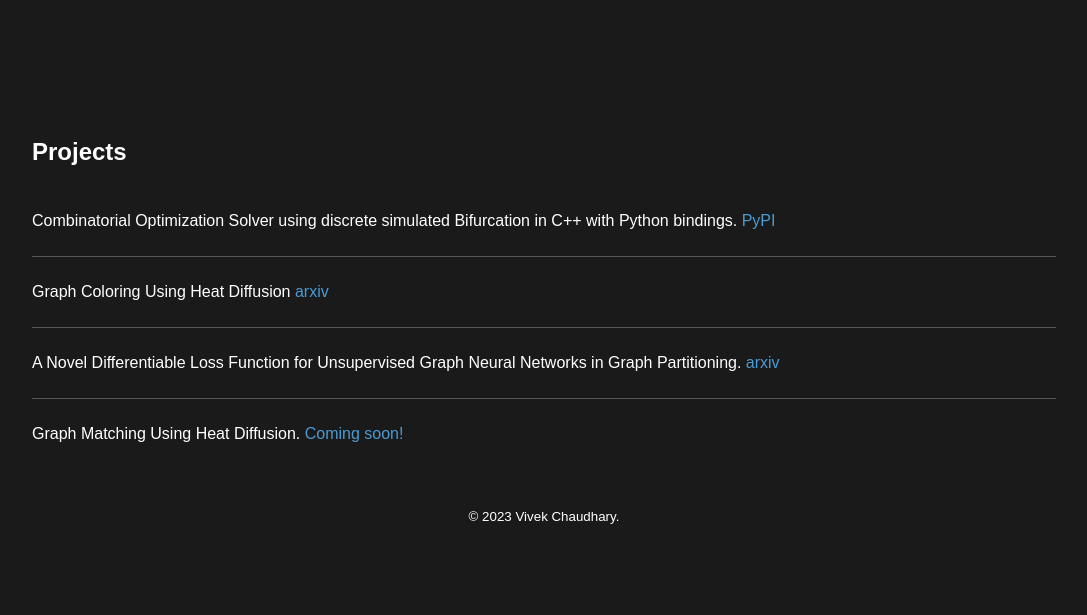
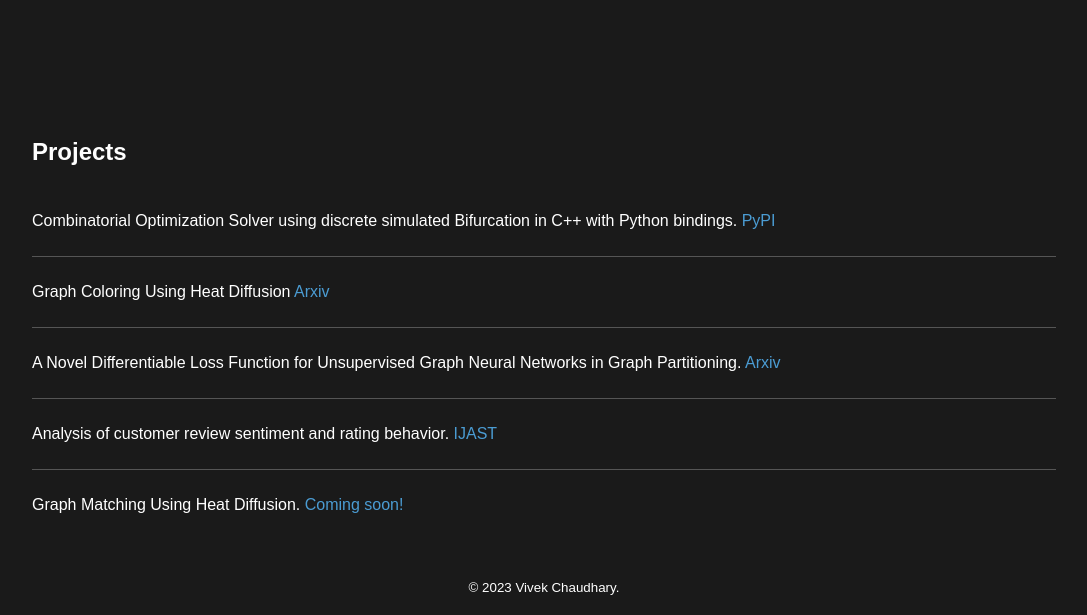
Before and after one commit to chaudhary-vivek/vivek.chaudhary.github.io, a plain HTML site: page research.html in a window 1280 px wide. Shown: the part 198-813 px from the top of the page, without its empty margins (96-1183 px from the left). Drawn offline with Linux system fonts and the light colour scheme.

Commit message:
Update research.html

```diff
--- a/research.html
+++ b/research.html
@@ -79,10 +79,13 @@
     <p> Combinatorial Optimization Solver using discrete simulated Bifurcation in C++ with Python bindings. <a href="https://pypi.org/project/cosbr/">PyPI</a></p>
   </div>
   <div class="publication">
-    <p> Graph Coloring Using Heat Diffusion  <a href="https://arxiv.org/abs/2404.14457">arxiv </a></p>
+    <p> Graph Coloring Using Heat Diffusion  <a href="https://arxiv.org/abs/2404.14457"> Arxiv </a></p>
   </div>
   <div class="publication">
-    <p> A Novel Differentiable Loss Function for Unsupervised Graph Neural Networks in Graph Partitioning. <a href="https://arxiv.org/abs/2312.06877">arxiv</a></p>
+    <p> A Novel Differentiable Loss Function for Unsupervised Graph Neural Networks in Graph Partitioning. <a href="https://arxiv.org/abs/2312.06877"> Arxiv</a></p>
+  </div>
+  <div class="publication">
+    <p> Analysis of customer review sentiment and rating behavior. <a href="http://sersc.org/journals/index.php/IJAST/article/view/22721">IJAST</a></p>
   </div>
   <div class="publication">
     <p> Graph Matching Using Heat Diffusion. <a>Coming soon!</a></p>
```
